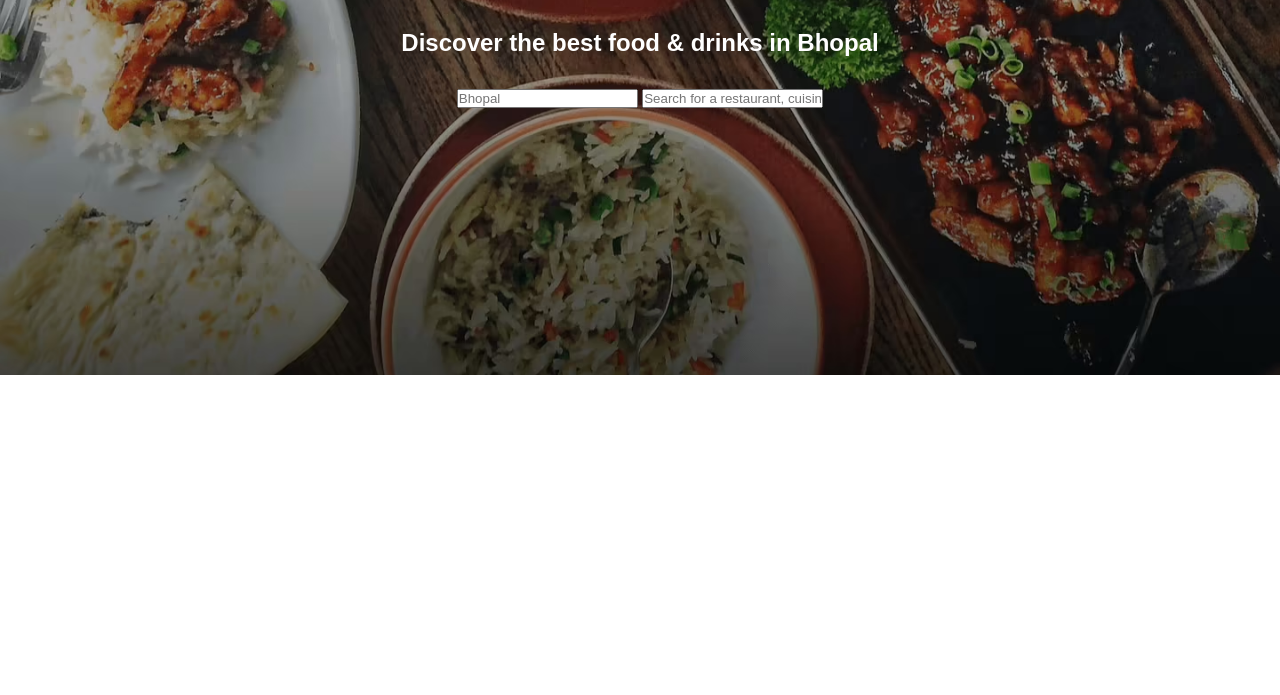
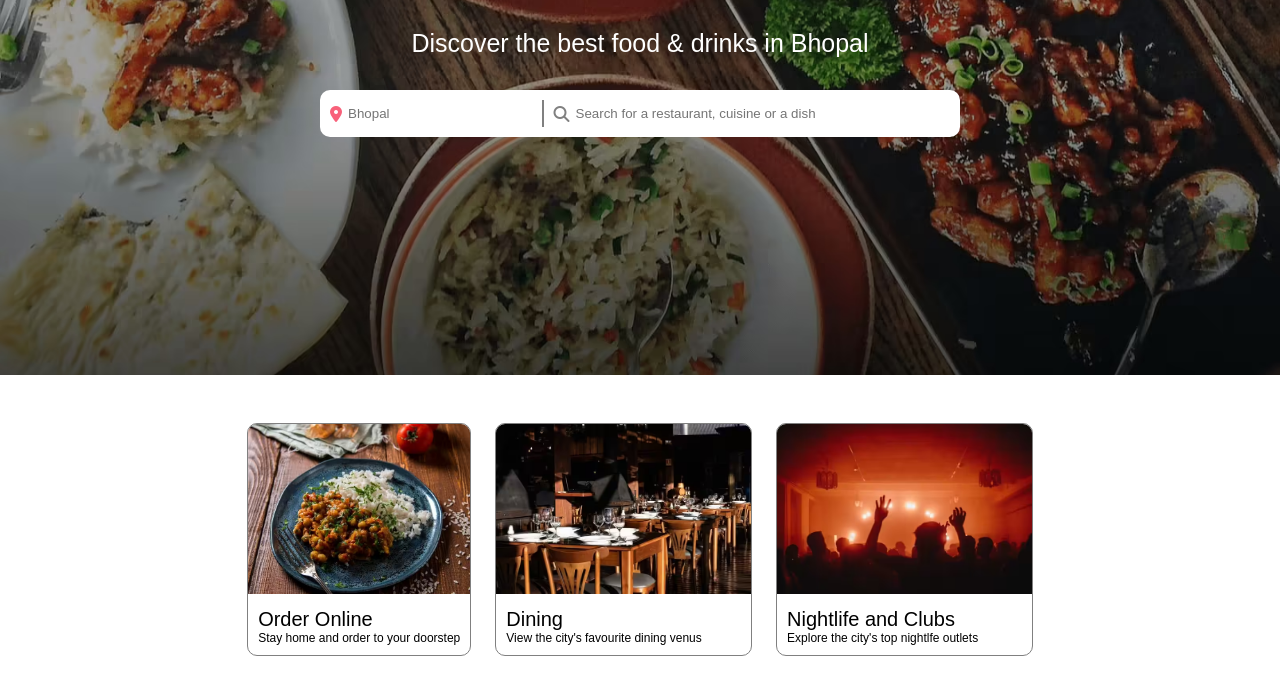
Before and after one commit to YashwantDangi/zomato-landing-page-DT, a plain HTML site: page index.html in a window 1280 px wide. Shown: the part 105-800 px from the top of the page. Drawn offline with Linux system fonts and the light colour scheme.

Commit message:
Updated card

```diff
--- a/index.html
+++ b/index.html
@@ -58,12 +58,41 @@
 
         <div class="hero__section_container">
             <img src="./images/heroSectionLogo.png" class="hero__section_logo" alt="Zomato Logo" />
-            <h1>Discover the best food & drinks in Bhopal</h1>
+            <h1 class="hero__section_title">Discover the best food & drinks in Bhopal</h1>
             <div class="hero__section_input_container">
-                <input type="text" class="input" placeholder="Bhopal" />
-                <input type="text" class="input" placeholder="Search for a restaurant, cuisine or a dish" />
+              <div class="hero__section_location">
+                <i class="fa-sharp fa-solid fa-location-dot" style="color: rgb(248, 97, 122)" ></i>
+                <input type="text" class="input_container_location" placeholder="Bhopal" />
+              </div>
+              <div class="hero__section_search">
+                <i class="fa-solid fa-magnifying-glass" style="color: gray;"></i>
+                <input type="text" class="input_container_search" placeholder="Search for a restaurant, cuisine or a dish" />
+              </div>
             </div>
         </div>
     </section>
+    <section class="container__we_offer">
+      <div class="we__offer_card">
+         <img src="./images/item1.png" alt="Item 1">
+         <div class="we__offer_content">
+          <h2>Order Online</h2>
+          <p>Stay home and order to your doorstep</p>
+         </div>
+      </div>
+      <div class="we__offer_card">
+         <img src="./images/item2.png" alt="Item 2">
+         <div class="we__offer_content">
+          <h2>Dining</h2>
+          <p>View the city's favourite dining venus</p>
+         </div>
+      </div>
+      <div class="we__offer_card">
+         <img src="./images/item3.png" alt="Item 3">
+         <div class="we__offer_content">
+          <h2>Nightlife and Clubs</h2>
+          <p>Explore the city's top nightlfe outlets</p>
+         </div>
+      </div>
+    </section>
 </body>
 </html>
--- a/styles.css
+++ b/styles.css
@@ -50,6 +50,93 @@
     width: 200px;
 }
 
+.hero__section_title{
+    text-align: center;
+    font-size: 25px;
+    font-weight: 400;
+}
+
+.hero__section_input_container{
+    background-color: white;
+    padding: 10px;
+    display: flex;
+    align-items: center;
+    justify-content: center;
+    gap: 10px;
+    width: 50%;
+    border-radius: 10px;
+}
+
+.input_container_location, .input_container_search{
+    padding: 6px;
+    border: none;
+    border-radius: 15px;
+    width: 96%;
+    outline: none;
+}
+
+.hero__section_location{
+    width: 35%;
+    border-right: 2px solid gray;
+    display: flex;
+    align-items: center;
+    justify-content: start;
+}
+
+.hero__section_search{
+    width: 65%;
+    display: flex;
+    align-items: center;
+    justify-content: start;
+}
+
+
+.container__we_offer{
+    margin: 3rem auto;
+    width: 90%;
+    display: flex;
+    flex-wrap: wrap;
+    gap: 1.5rem;
+    align-items: center;
+    justify-content: center;
+}
+
+.we__offer_card{
+    border-radius: 10px;
+    /* background-color: aqua; */
+    overflow: hidden;
+    border: 1px solid gray;
+    /* Animation not working */
+    transition: all 0.4s ease;
+}
+
+.we__offer_card:hover{
+    transform: scale(1.2);
+    cursor: pointer;
+}
+
+.we__offer_card img{
+    width: 100%;
+    height: 170px;
+    object-fit: cover;
+    object-position: center;
+}
+
+.we__offer_content{
+    padding: 10px;
+}
+
+.we__offer_content h2{
+    font-size: 20px;
+    font-weight: 400;
+}
+
+.we__offer_content p{
+    font-size: 12px;
+}
+
+
+
 @media only screen and (max-width: 500px){
     .navbar__menu_container .user__icon{
         display: flex;
@@ -68,4 +155,31 @@
     .navbar{
         padding: 16px;
     }
+
+    .hero__section_input_container{
+        flex-direction: column;
+        background-color: transparent;
+        width: 100%;
+    }
+
+    .hero__section_location, .hero__section_search{
+        width: 95%;
+        border: none;
+    }
+
+    .input_container_location, .input_container_search{
+        padding: 15px;
+        border-radius: 10px;
+        width: 95%;
+    }
+
+    .hero__section_input_container{
+        height: calc(80vh - 60px);
+    }
+
+    .hero__section_title{
+        font-size: 20px;
+        width: 95%;
+    }
+
 }
```
